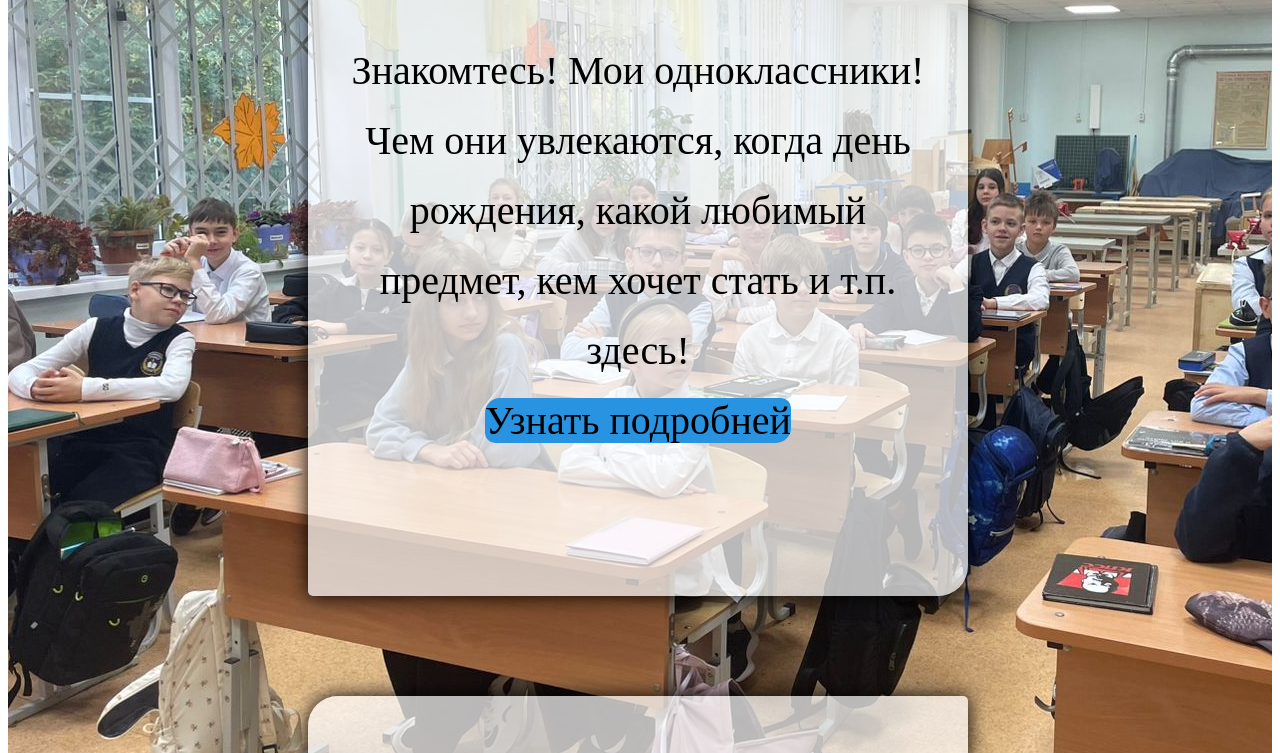
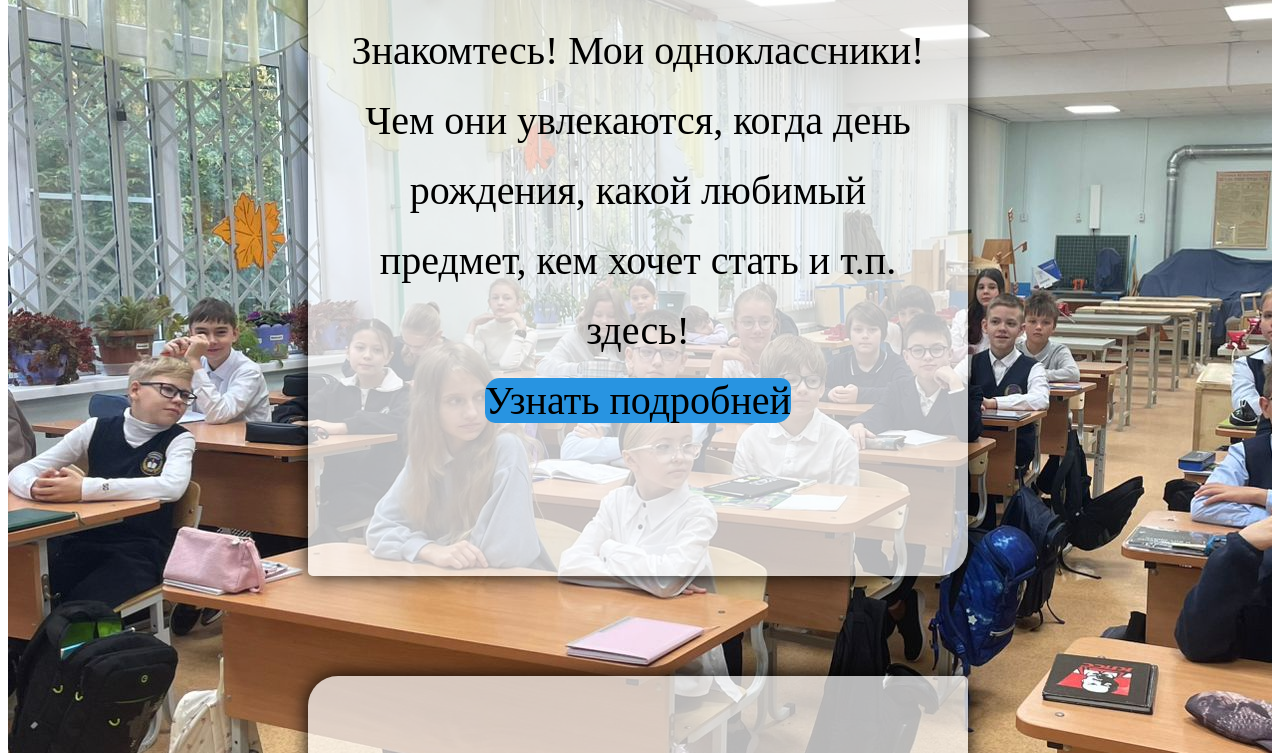
Before and after one commit to RoboVint/test1, a plain HTML site: page index.html in a window 1280 px wide. Shown: the part 362-1115 px from the top of the page. Drawn offline with Linux system fonts and the light colour scheme.

Commit message:
Update style.css

```diff
--- a/style.css
+++ b/style.css
@@ -2,10 +2,9 @@ main{
   flex-direction: column;
     align-items: center;
     justify-content: space-between;
-    padding: 20px 0;
     min-height: 700px;
     background-image: url("photo_Class2.jpg");
-    background-repeat: no-pepeat;
+    background-repeat: no-repeat;
     background-attachment: fixed;
 }
 .card_ODN{
```
